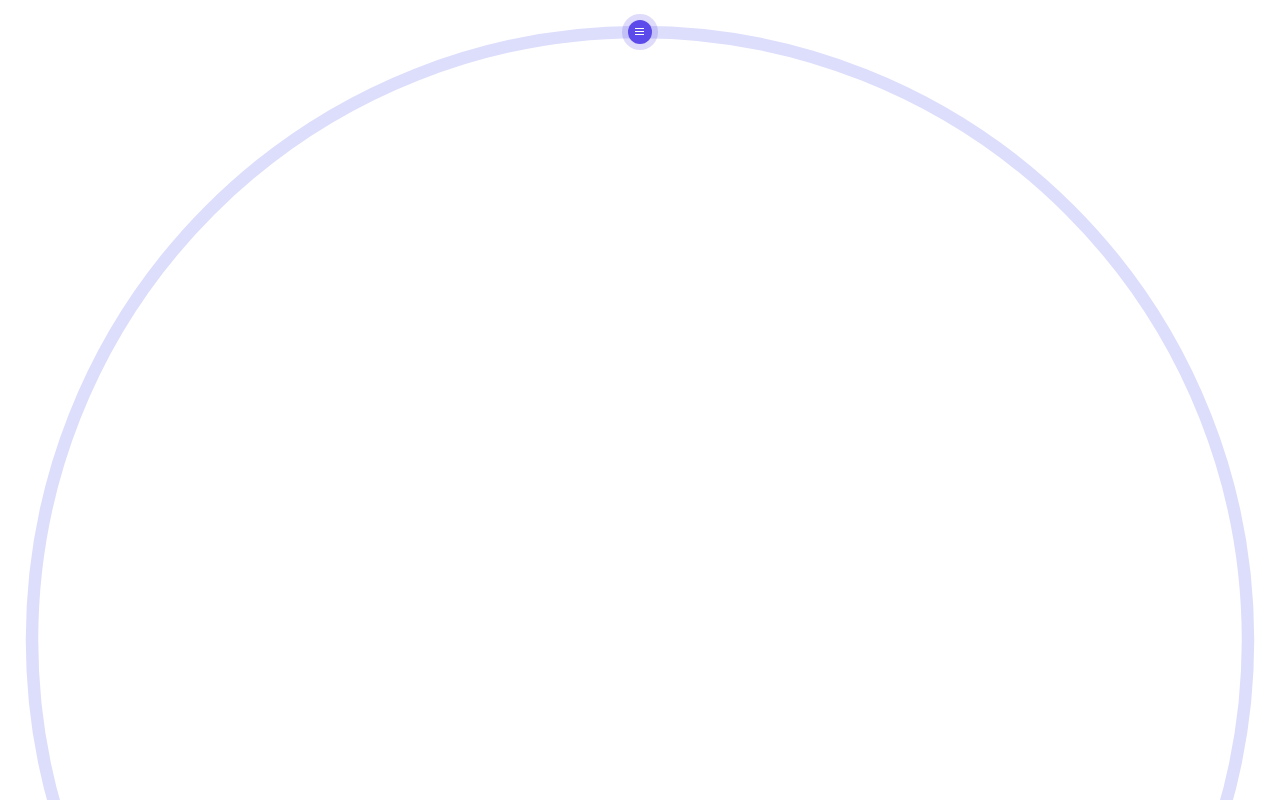
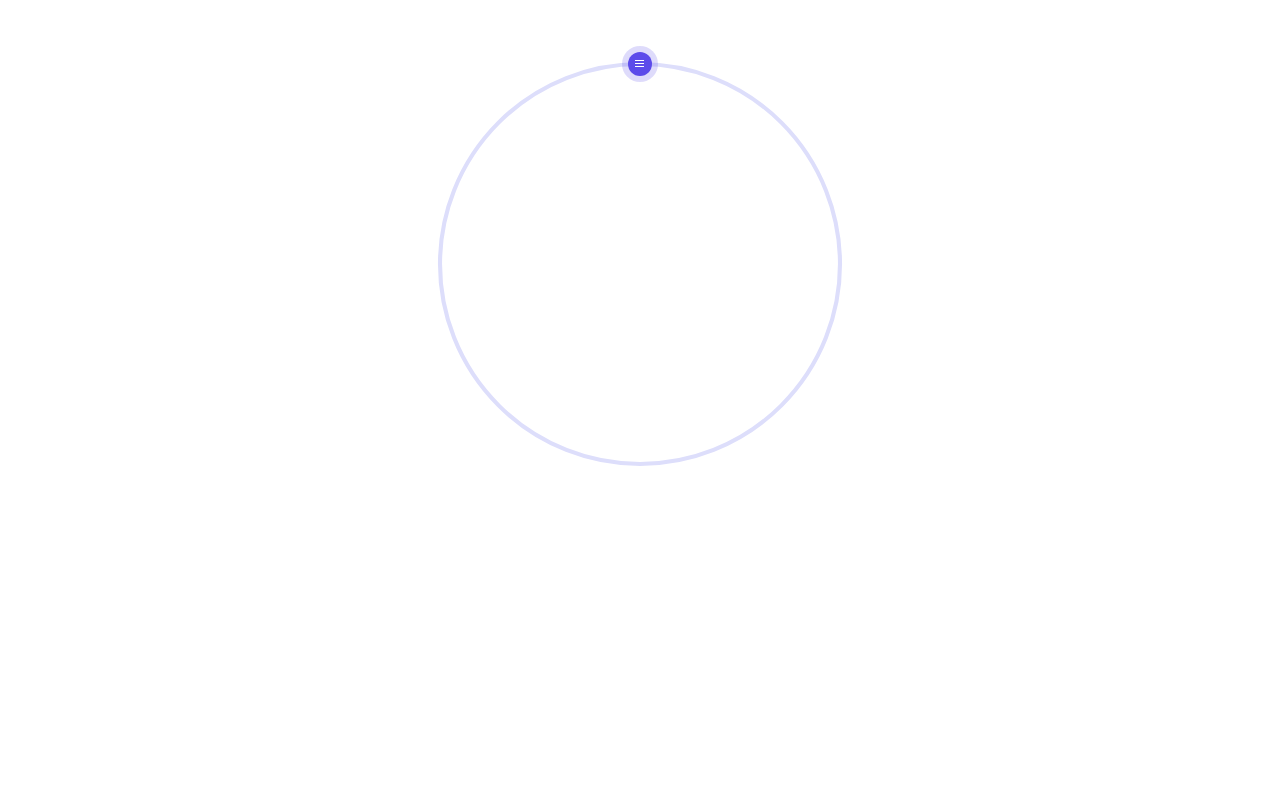
Before and after one commit to fseehawer/react-circular-slider, a React (Create React App) app: page / in a window 1280 px wide. Shown: the top 800 px of the page. Built offline with nearby package versions, Linux system fonts and the light colour scheme.

Commit message:
Add max-width and padding

```diff
--- a/src/App.js
+++ b/src/App.js
@@ -5,7 +5,8 @@ import CircularSlider from "./CircularSlider";
 const App = () => {
     const styles = StyleSheet.create({
         wrapper: {
-            margin: '2rem'
+            margin: '4rem auto',
+            maxWidth: '25rem'
         }
     });
 
--- a/src/CircularSlider.js
+++ b/src/CircularSlider.js
@@ -129,7 +129,6 @@ const CircularSlider = () => {
                 window.removeEventListener(SLIDER_EVENT.UP, onMouseUp);
             }
         }
-
         return () => {
             window.removeEventListener("resize", onResize);
         }
```
Also changed, not shown: 8 other files (tests, documents, lock files or other folders).
